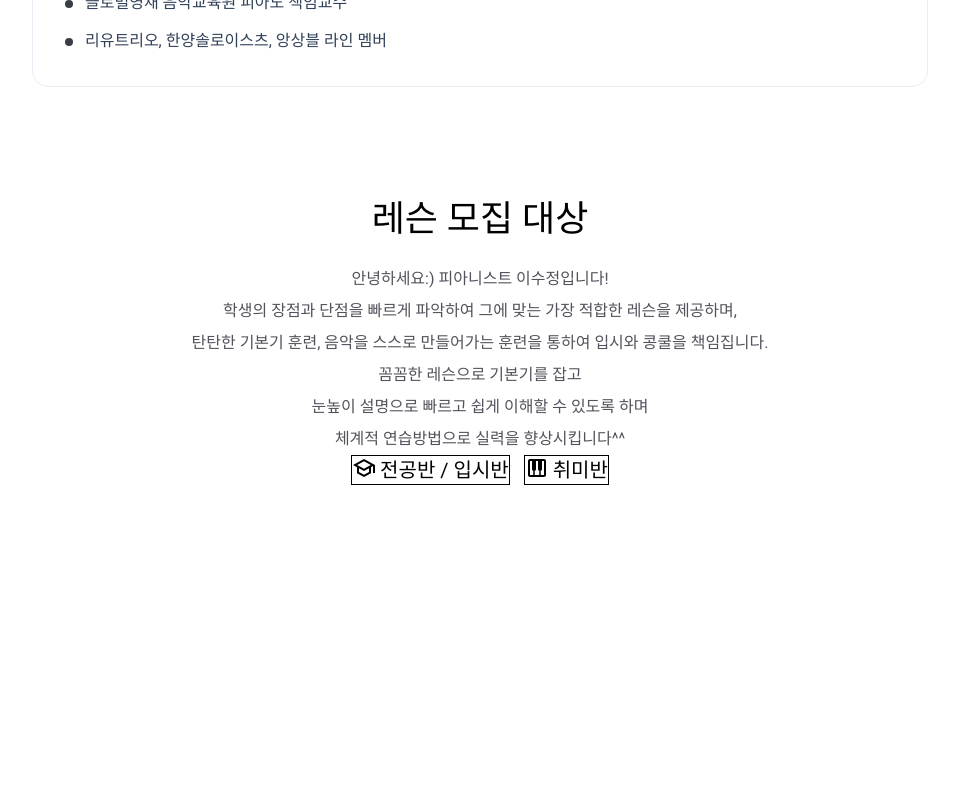
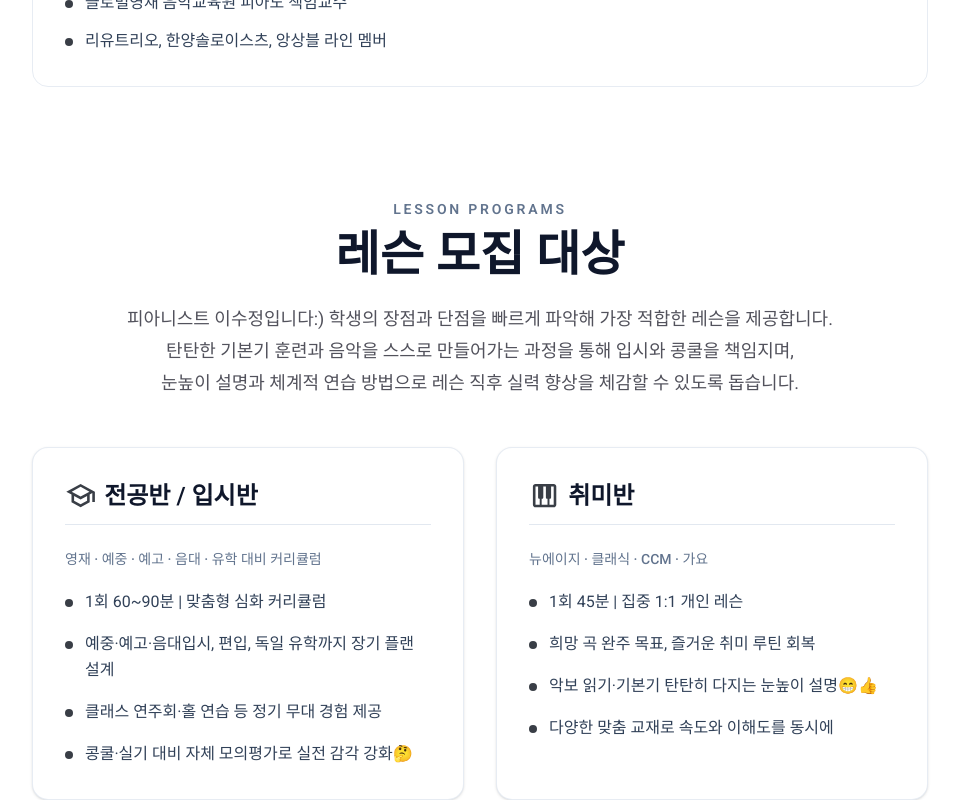
Before and after one commit to yoojanghun/crystal-piano-class, a React (Vite) app: page / in a window 1280 px wide. Shown: the part 3387-4187 px from the top of the page, without its empty margins (160-1119 px from the left). Before the commit the page ends 3872 px from the top, so only its background shows below. Built offline with nearby package versions, Linux system fonts and the light colour scheme.

Commit message:
lessonInfo 디자인

```diff
--- a/src/pages/Home/components/LessonInfo.tsx
+++ b/src/pages/Home/components/LessonInfo.tsx
@@ -5,35 +5,76 @@ import {
 
 function LessonInfo() {
 
+  const lessonInfo = [
+    {
+      title: "전공반 / 입시반",
+      desc: "영재 · 예중 · 예고 · 음대 · 유학 대비 커리큘럼",
+      icon: SchoolOutlined,
+      items: [
+        "1회 60~90분 | 맞춤형 심화 커리큘럼",
+        "예중·예고·음대입시, 편입, 독일 유학까지 장기 플랜 설계",
+        "클래스 연주회·홀 연습 등 정기 무대 경험 제공",
+        "콩쿨·실기 대비 자체 모의평가로 실전 감각 강화🤔",
+      ],
+    },
+    {
+      title: "취미반",
+      desc: "뉴에이지 · 클래식 · CCM · 가요",
+      icon: Piano,
+      items: [
+        "1회 45분 | 집중 1:1 개인 레슨",
+        "희망 곡 완주 목표, 즐거운 취미 루틴 회복",
+        "악보 읽기·기본기 탄탄히 다지는 눈높이 설명😁👍",
+        "다양한 맞춤 교재로 속도와 이해도를 동시에",
+      ],
+    },
+  ]
+
   return(
     <>
-      <h2 className="text-4xl mb-6 font-medium text-center">
-        레슨 모집 대상
-      </h2>
-      <p className="text-center text-zinc-600 leading-8">
-        안녕하세요:)
-        피아니스트 이수정입니다! <br />
-        학생의 장점과 단점을 빠르게 파악하여 그에 맞는 가장 적합한 레슨을 제공하며, <br />
-        탄탄한 기본기 훈련, 음악을 스스로 만들어가는 훈련을 통하여
-        입시와 콩쿨을 책임집니다. <br />
-        꼼꼼한 레슨으로 기본기를 잡고 <br />
-        눈높이 설명으로 빠르고 쉽게 이해할 수 있도록 하며 <br />
-        체계적 연습방법으로 실력을 향상시킵니다^^
-      </p>
-      <div className="flex justify-center gap-3.5">
-        <div className="border">
-          <h4 className="flex text-xl">
-            <SchoolOutlined sx={{ marginRight: "4px" }}/>
-            전공반 / 입시반
-          </h4>
+      <div className="w-full flex justify-center">
+        <div className="w-full max-w-4xl">
+          <div className="text-center mb-12">
+            <span className="text-sm font-semibold uppercase tracking-[0.2em] text-slate-500 mb-3 block">
+              Lesson Programs
+            </span>
+            <h2 className="text-4xl sm:text-5xl font-bold text-slate-900 mb-6">
+              레슨 모집 대상
+            </h2>
+            <p className="text-base sm:text-lg text-zinc-600 leading-8 break-keep">
+              피아니스트 이수정입니다:) 학생의 장점과 단점을 빠르게 파악해 가장 적합한 레슨을 제공합니다. <br />
+              탄탄한 기본기 훈련과 음악을 스스로 만들어가는 과정을 통해 입시와 콩쿨을 책임지며, <br />
+              눈높이 설명과 체계적 연습 방법으로 레슨 직후 실력 향상을 체감할 수 있도록 돕습니다.
+            </p>
+          </div>
 
-        </div>
-        <div className="border">
-          <h4 className="flex text-xl">
-            <Piano sx={{ marginRight: "4px" }}/>
-            취미반
-          </h4>
-
+          <div className="grid gap-6 sm:gap-8 md:grid-cols-2">
+            {lessonInfo.map(({ title, desc, icon:Icon, items }) => (
+              <article key={title} className="rounded-2xl p-6 sm:p-8 border border-slate-200/80 bg-white shadow-sm">
+                <h4 className="flex items-center text-xl sm:text-2xl font-semibold text-slate-900 mb-6 pb-3 border-b border-slate-200">
+                  <Icon
+                    sx={{
+                      marginRight: "8px",
+                      fontSize: "1.3em",
+                      color: "#393E46"
+                    }}
+                  />
+                  {title}
+                </h4>
+                <p className="text-sm font-medium text-slate-500 mb-5">{desc}</p>
+                <ul className="space-y-4">
+                  {items.map((item) => (
+                    <li key={item} className="flex items-start gap-3">
+                      <span className="shrink-0 w-2 h-2 rounded-full bg-[#393E46] mt-2.5"></span>
+                      <span className="flex-1 text-slate-700 leading-relaxed break-keep">
+                        {item}
+                      </span>
+                    </li>
+                  ))}
+                </ul>
+              </article>
+            ))}
+          </div>
         </div>
       </div>
     </>
```
